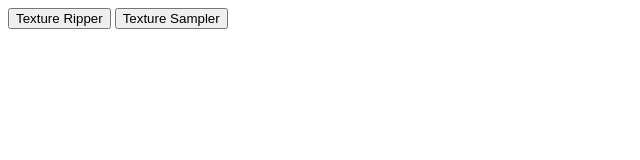
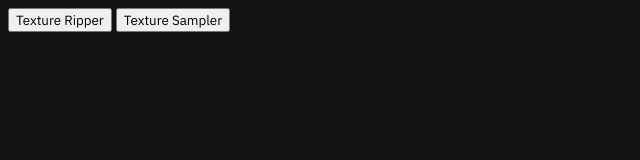
Before and after one commit to theRealTurkey/texture-tools, a website with bundled scripts: page main-menu/menu-index.html in a window 1280 px wide. Shown: the whole page, without its empty margins (0-640 px from the left). Built offline with nearby package versions, Linux system fonts and the light colour scheme.

Commit message:
added barebones CSS file

```diff
--- a/main-menu/menu-index.html
+++ b/main-menu/menu-index.html
@@ -5,6 +5,10 @@
         <meta http-equiv="X-UA-Compatible" content="IE=edge">
         <meta name="viewport" content="width=device-width, initial-scale=1.0">
         <title>Texture Tools</title>
+        <link rel="stylesheet" href="menu.css">
+        <link rel="preconnect" href="https://fonts.googleapis.com">
+        <link rel="preconnect" href="https://fonts.gstatic.com" crossorigin>
+        <link href="https://fonts.googleapis.com/css2?family=IBM+Plex+Sans&display=swap" rel="stylesheet">
     </head>
 
     <body>
--- /dev/null
+++ b/main-menu/menu.css
@@ -0,0 +1,9 @@
+html
+{
+    background-color: #121212;
+}
+
+button
+{
+    font-family: 'IBM Plex Sans', sans-serif;
+}
```
